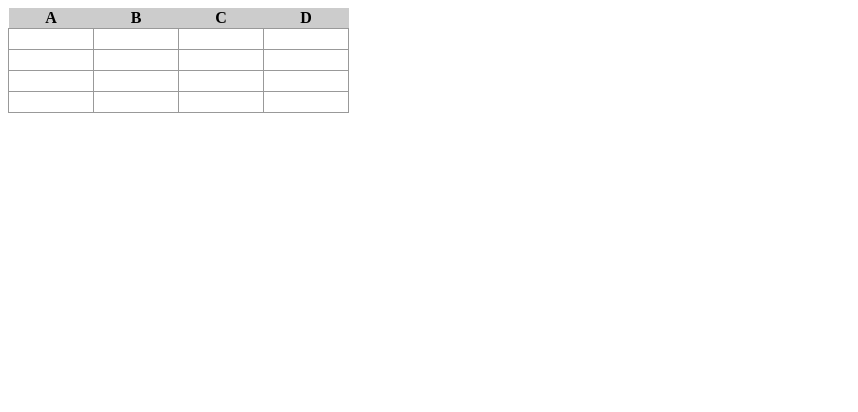
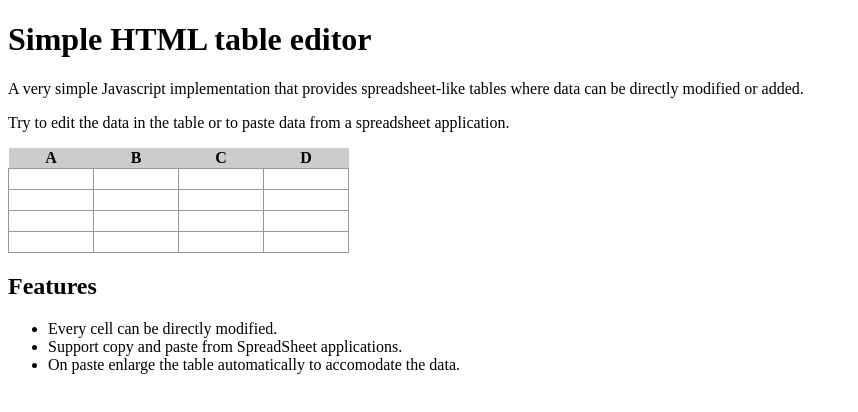
Before and after one commit to franko/html-spreadsheet, a plain HTML site: page index.html in a window 1280 px wide. Shown: the whole page, without its empty margins (0-858 px from the left). Drawn offline with Linux system fonts and the light colour scheme.

Commit message:
Add some explanations in the demo's HTML page

```diff
--- a/index.html
+++ b/index.html
@@ -5,7 +5,18 @@
 </head>
 <link rel="stylesheet" href="spreadsheet.css">
 <body>
+    <h1>Simple HTML table editor</h1>
+    <p>A very simple Javascript implementation that provides spreadsheet-like
+        tables where data can be directly modified or added.</p>
+    <p>Try to edit the data in the table or to paste data from a spreadsheet
+    application.</p>
     <div id="data-table"></div>
+    <h2>Features</h2>
+    <ul>
+        <li>Every cell can be directly modified.</li>
+        <li>Support copy and paste from SpreadSheet applications.</li>
+        <li>On paste enlarge the table automatically to accomodate the data.</li>
+    </ul>
   <script src="spreadsheet.js"></script>
 </body>
 </html>
```
